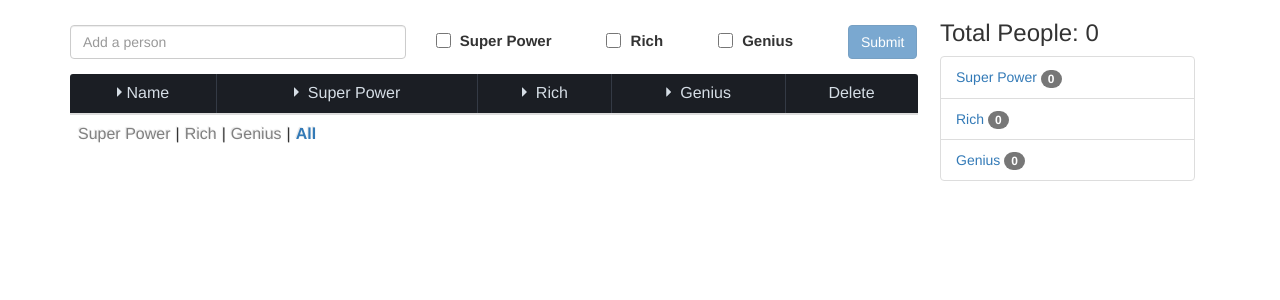
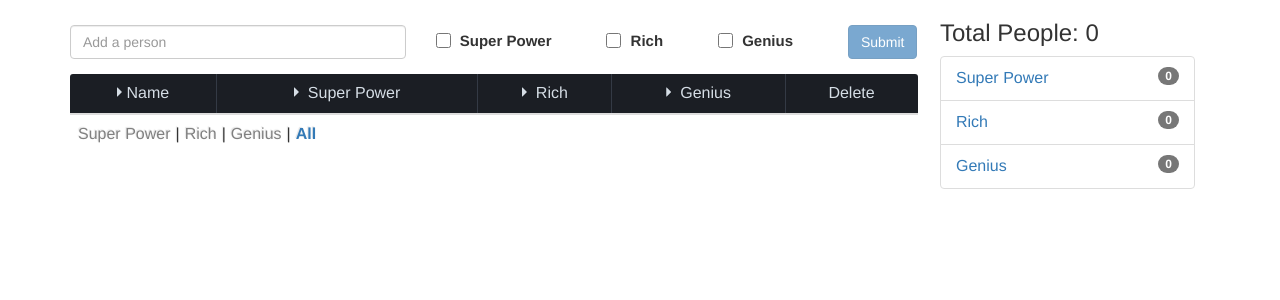
Before and after one commit to einarolafs/Traits-of-People, an Angular app: page / in a window 1280 px wide. Shown: the top 300 px of the page. Built offline with nearby package versions, Linux system fonts and the light colour scheme.

Commit message:
Move sidebar back into a component and add styles to it and the container

```diff
--- a/src/app/app.component.css
+++ b/src/app/app.component.css
@@ -7,7 +7,6 @@ body {
   font-weight: 400;
   text-rendering: optimizeLegibility;
 }
-
 
 table {
   background: white;
@@ -93,12 +92,7 @@ input[type=checkbox] {
 }
 
 .container {
-  min-width: 970px;
-}
-
-.container-fluid .row {
-    display: flex;
-    align-items:stretch;
+  min-width: 750px;
 }
 
 .main-container .add-person {
@@ -115,6 +109,13 @@ input[type=checkbox] {
     font-size:15px;
 }
 
+@media(max-width:991px) {
+  .main-container .add-traits {
+    font-size:13px;
+    padding-left:0;
+  }
+}
+
 .main-container .add-traits input[type=checkbox]{
   transform:translateY(2px);
   margin-right: 5px;
@@ -127,8 +128,6 @@ input[type=checkbox] {
 .main-container .filters > span > span {
     margin:0 5px;
 }
-
-
 
 .main-container table * {
     text-align: center;
--- a/src/app/app.component.html
+++ b/src/app/app.component.html
@@ -123,28 +123,11 @@
       </div>
     </div>
 
-  <!--   <app-sidebar
-      [traitCount]="traitCount"
-      [traits.list]="traits.list"
+    <app-sidebar
+      [traits]="traits"
       [people]="people"
-      [filter.apply]="filter.apply"
-      class="col-xs-3 side-container">
-    </app-sidebar> -->
-
-    <div class="container" style="position:fixed;">
-      <div class="col-xs-3 col-xs-offset-9">
-        <h3>Total People: {{people.length}}</h3>
-        <ul class="list-group">
-          <li class="list-group-item" *ngFor="let trait of traits.list">
-            <a
-              href="#{{trait.id}}"
-              (click)="filter.apply(trait.id)">{{trait.value}}
-            <span class="badge" [class.active]="trait.count > 0">{{[trait.count]}}</span>
-            </a>
-          </li>
-        </ul>
-      </div>
-    </div>
+      [filter]="filter">
+    </app-sidebar>
 
   </div>
 </div>
--- a/src/app/sidebar/sidebar.component.css
+++ b/src/app/sidebar/sidebar.component.css
@@ -1,3 +1,7 @@
+.container {
+    min-width: 750px;
+}
+
 .list-group {
     font-size:16px;
 }
@@ -5,3 +9,9 @@
 .list-group .list-group-item .badge.active {
     background-color:#2e6da4;
 }
+
+.list-group a {
+    text-decoration: none;
+    width:100%;
+    display: block;
+}
--- a/src/app/sidebar/sidebar.component.html
+++ b/src/app/sidebar/sidebar.component.html
@@ -1,12 +1,14 @@
-<div>
+<div class="container" style="position:fixed;">
+    <div class="col-xs-3 col-xs-offset-9">
       <h3>Total People: {{people.length}}</h3>
       <ul class="list-group">
-      <li class="list-group-item" *ngFor="let talent of talents">
+        <li class="list-group-item" *ngFor="let trait of traits.list">
           <a
-          href="#{{talent[0]}}"
-          (click)="filterArray(talent[0])">{{talent[1]}}
-        <span class="badge" [class.active]="talentCount[talent[0]] > 0">{{talentCount[talent[0]]}}</span>
+            href="#{{trait.id}}"
+            (click)="filter.apply(trait.id)">{{trait.value}}
+          <span class="badge pull-right" [class.active]="trait.count > 0">{{[trait.count]}}</span>
           </a>
         </li>
       </ul>
     </div>
+  </div>
```
Also changed, not shown: src/app/sidebar/sidebar.component.ts (+3 -4 lines). Lines whose indentation alone changed are shown as unchanged.
